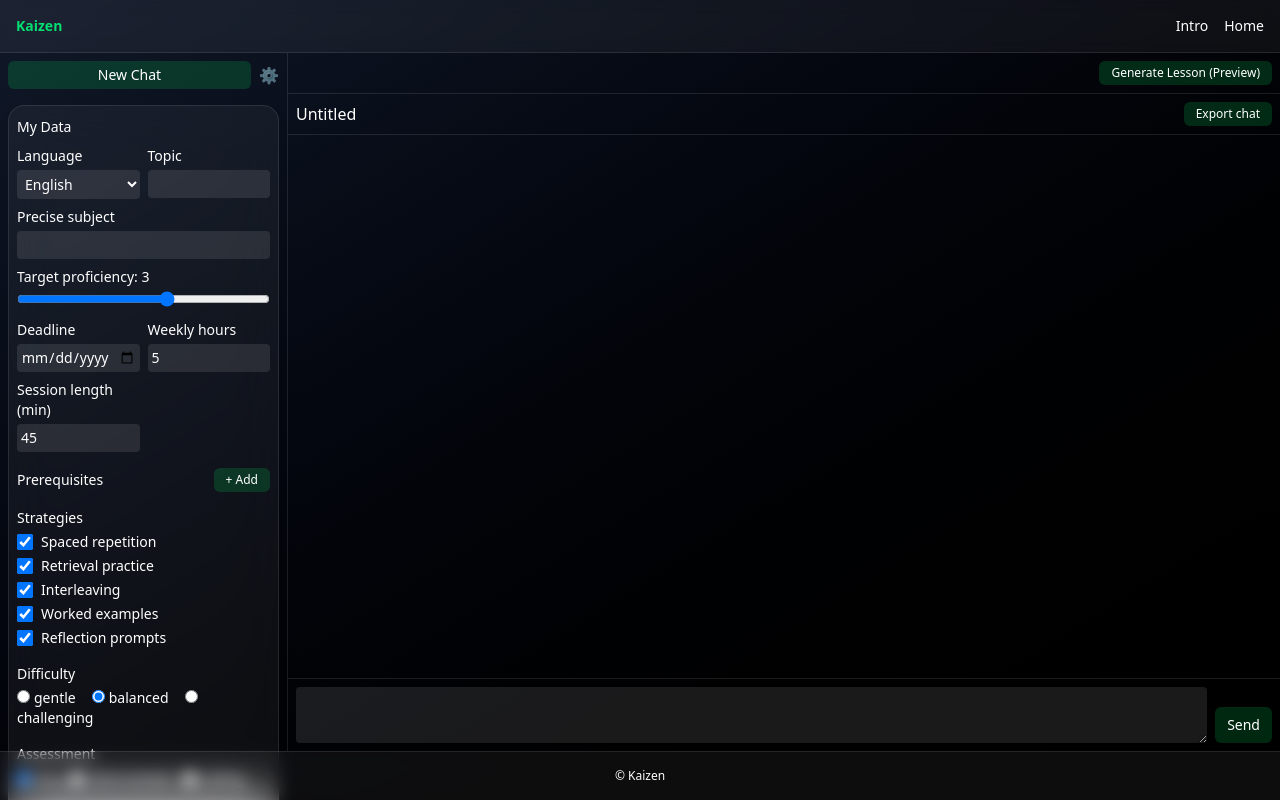
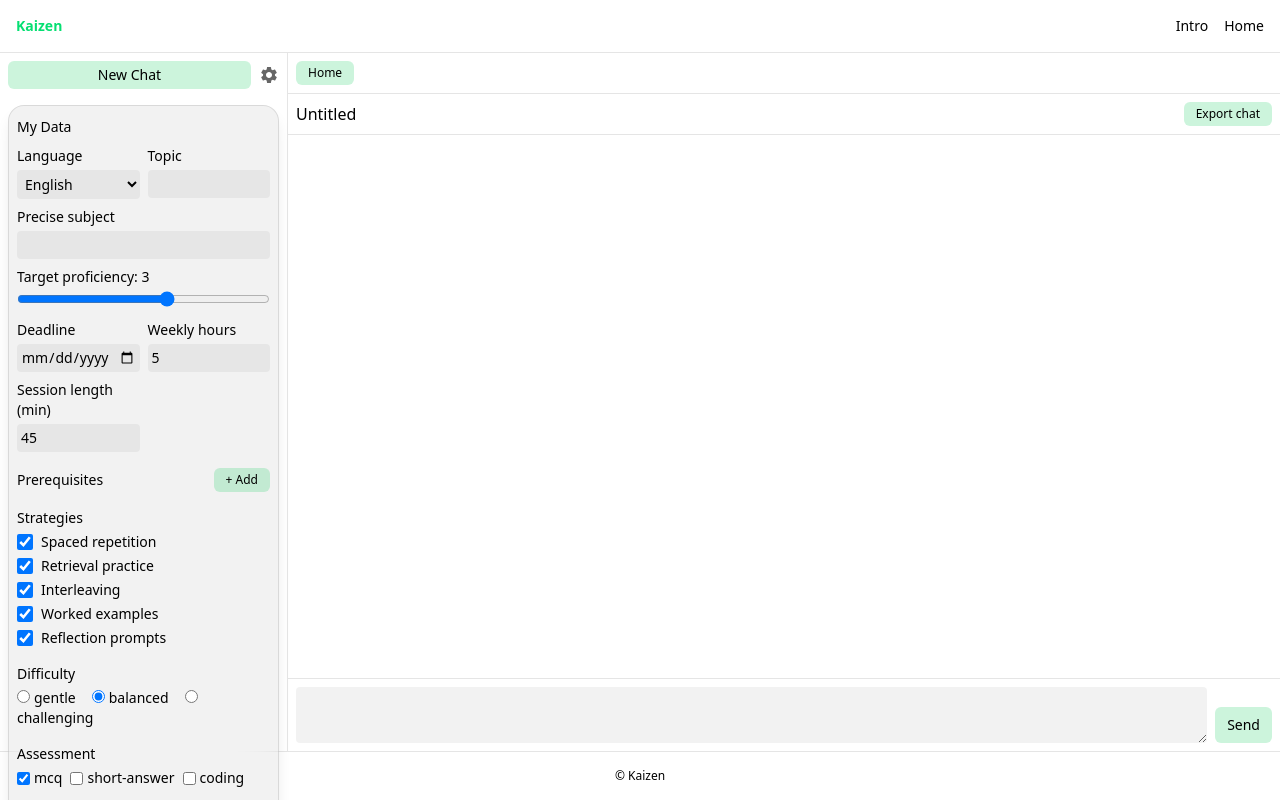
Before and after one commit to NolanEssertaize/portfolio-front, a Next.js app: page /kaizen/home in a window 1280 px wide. Both pictures are taken after a click on the button "My Data". Shown: the top 800 px of the page. Built offline with nearby package versions, Linux system fonts and the light colour scheme.

Commit message:
refactor: restyle kaizen home

```diff
--- a/package.json
+++ b/package.json
@@ -22,6 +22,7 @@
         "react": "^19.0.0",
         "react-dom": "^19.0.0",
         "react-markdown": "^10.1.0",
+        "react-icons": "^4.12.0",
         "zod": "^3.25.67"
     },
     "devDependencies": {
--- a/src/app/kaizen/home/page.tsx
+++ b/src/app/kaizen/home/page.tsx
@@ -4,8 +4,8 @@ import Link from 'next/link';
 
 export default function KaizenHomePage() {
   return (
-    <div className="h-screen flex flex-col bg-gradient-to-br from-gray-900 to-black text-white font-sans">
-      <header className="border-b border-white/10 bg-white/5 backdrop-blur">
+    <div className="h-screen flex flex-col bg-white text-black font-sans">
+      <header className="border-b border-black/10 bg-white">
         <nav className="mx-auto max-w-7xl flex justify-between p-4 text-sm">
           <Link href="/kaizen/home" className="font-bold text-green-400">Kaizen</Link>
           <div className="space-x-4">
@@ -17,7 +17,7 @@ export default function KaizenHomePage() {
       <KaizenProvider>
         <main className="flex flex-1 min-h-0"><ChatHomeShell /></main>
       </KaizenProvider>
-      <footer className="border-t border-white/10 bg-white/5 backdrop-blur p-4 text-center text-xs">© Kaizen</footer>
+      <footer className="border-t border-black/10 bg-white p-4 text-center text-xs">© Kaizen</footer>
     </div>
   );
 }
--- a/src/components/kaizen/ChatHomeShell.tsx
+++ b/src/components/kaizen/ChatHomeShell.tsx
@@ -39,17 +39,17 @@ export default function ChatHomeShell({ initialThreadId }: Props) {
 
   return (
     <div className="flex flex-1 h-full min-h-0">
-      <aside className="hidden md:block w-72 shrink-0 border-r border-white/10 h-full"><Sidebar /></aside>
+      <aside className="hidden md:block w-72 shrink-0 border-r border-black/10 h-full"><Sidebar /></aside>
       <AnimatePresence>
         {drawer && (
-          <motion.aside initial={{ x: -300 }} animate={{ x: 0 }} exit={{ x: -300 }} transition={{ duration: prefersReduced ? 0 : 0.2 }} className="fixed inset-y-0 left-0 z-20 w-72 bg-black/80 backdrop-blur-md border-r border-white/10 md:hidden">
+          <motion.aside initial={{ x: -300 }} animate={{ x: 0 }} exit={{ x: -300 }} transition={{ duration: prefersReduced ? 0 : 0.2 }} className="fixed inset-y-0 left-0 z-20 w-72 bg-white/80 backdrop-blur-md border-r border-black/10 md:hidden">
             <Sidebar onNavigate={() => setDrawer(false)} />
           </motion.aside>
         )}
       </AnimatePresence>
       <div className="flex-1 flex flex-col min-h-0">
-        <div className="flex justify-end p-2 border-b border-white/10">
-          <Button onClick={handleGenerate} className="text-xs px-2 py-1">Generate Lesson (Preview)</Button>
+        <div className="flex justify-start p-2 border-b border-black/10">
+          <Button onClick={handleGenerate} className="text-xs px-2 py-1">Home</Button>
         </div>
         <ChatPane onOpenSidebar={() => setDrawer(true)} />
       </div>
--- a/src/components/kaizen/ChatPane.tsx
+++ b/src/components/kaizen/ChatPane.tsx
@@ -43,10 +43,10 @@ export default function ChatPane({ onOpenSidebar }: Props) {
 
   return (
     <div className="flex h-full flex-col min-h-0">
-      <div className="flex items-center gap-2 border-b border-white/10 p-2">
+      <div className="flex items-center gap-2 border-b border-black/10 p-2">
         <button className="md:hidden" aria-label="Open sidebar" onClick={onOpenSidebar}>☰</button>
         {editing ? (
-          <input value={title} onChange={e => setTitle(e.target.value)} onBlur={() => { setEditing(false); if (thread) renameThread(thread.id, title || 'Untitled'); }} className="flex-1 rounded bg-white/10 p-1" autoFocus />
+          <input value={title} onChange={e => setTitle(e.target.value)} onBlur={() => { setEditing(false); if (thread) renameThread(thread.id, title || 'Untitled'); }} className="flex-1 rounded bg-black/5 p-1" autoFocus />
         ) : (
           <h2 className="flex-1 truncate" onClick={() => setEditing(true)}>{thread?.title || 'Untitled'}</h2>
         )}
@@ -54,7 +54,7 @@ export default function ChatPane({ onOpenSidebar }: Props) {
       </div>
       <div className="flex-1 overflow-y-auto p-4 space-y-4">
         {msgs.map(m => (
-          <div key={m.id} className={`max-w-prose rounded px-3 py-2 text-sm ${m.role === 'user' ? 'ml-auto bg-green-500/20' : 'bg-white/10'}`}>
+          <div key={m.id} className={`max-w-prose rounded px-3 py-2 text-sm ${m.role === 'user' ? 'ml-auto bg-green-500/20' : 'bg-black/5'}`}>
             <div>{m.content}</div>
             <div className="mt-1 text-[10px] opacity-50">{new Date(m.createdAt).toLocaleTimeString()}</div>
           </div>
@@ -62,8 +62,8 @@ export default function ChatPane({ onOpenSidebar }: Props) {
         {showNudge && <div className="text-xs text-yellow-200">Select a topic or continue with “Start the topic”.</div>}
         <div ref={bottomRef} />
       </div>
-      <form onSubmit={e => { e.preventDefault(); send(); }} className="border-t border-white/10 p-2 flex items-end gap-2">
-        <textarea value={input} onChange={e => setInput(e.target.value)} aria-label="Message" onKeyDown={e => { if (e.key === 'Enter' && !e.shiftKey && !(e.nativeEvent as KeyboardEvent).isComposing) { e.preventDefault(); send(); } }} className="flex-1 rounded bg-white/10 p-2 text-sm" rows={2} />
+      <form onSubmit={e => { e.preventDefault(); send(); }} className="border-t border-black/10 p-2 flex items-end gap-2">
+        <textarea value={input} onChange={e => setInput(e.target.value)} aria-label="Message" onKeyDown={e => { if (e.key === 'Enter' && !e.shiftKey && !(e.nativeEvent as KeyboardEvent).isComposing) { e.preventDefault(); send(); } }} className="flex-1 rounded bg-black/5 p-2 text-sm" rows={2} />
         <Button type="submit" className="px-3 py-2">Send</Button>
       </form>
     </div>
--- a/src/components/kaizen/MyDataPanel.tsx
+++ b/src/components/kaizen/MyDataPanel.tsx
@@ -18,21 +18,21 @@ export default function MyDataPanel() {
   return (
     <div className="space-y-4 text-sm">
       <div className="grid grid-cols-2 gap-2">
-        <label><span className="block mb-1">Language</span><select value={profile.language} onChange={e=>setProfile({language:e.target.value as 'en'|'fr'})} className="w-full rounded bg-white/10 p-1"><option value="en">English</option><option value="fr">Français</option></select></label>
-        <label><span className="block mb-1">Topic</span><input value={profile.topic} onChange={e=>setProfile({topic:e.target.value})} className="w-full rounded bg-white/10 p-1"/></label>
-        <label className="col-span-2"><span className="block mb-1">Precise subject</span><input value={profile.preciseSubject||''} onChange={e=>setProfile({preciseSubject:e.target.value})} className="w-full rounded bg-white/10 p-1"/></label>
+        <label><span className="block mb-1">Language</span><select value={profile.language} onChange={e=>setProfile({language:e.target.value as 'en'|'fr'})} className="w-full rounded bg-black/5 p-1"><option value="en">English</option><option value="fr">Français</option></select></label>
+        <label><span className="block mb-1">Topic</span><input value={profile.topic} onChange={e=>setProfile({topic:e.target.value})} className="w-full rounded bg-black/5 p-1"/></label>
+        <label className="col-span-2"><span className="block mb-1">Precise subject</span><input value={profile.preciseSubject||''} onChange={e=>setProfile({preciseSubject:e.target.value})} className="w-full rounded bg-black/5 p-1"/></label>
         <label className="col-span-2"><span className="block mb-1">Target proficiency: {profile.targetProficiency}</span><input type="range" min={0} max={5} value={profile.targetProficiency} onChange={e=>setProfile({targetProficiency:Number(e.target.value) as ProficiencyScale})} className="w-full"/></label>
-        <label><span className="block mb-1">Deadline</span><input type="date" value={profile.deadlineISO||''} onChange={e=>setProfile({deadlineISO:e.target.value})} className="w-full rounded bg-white/10 p-1"/></label>
-        <label><span className="block mb-1">Weekly hours</span><input type="number" min={1} max={30} value={profile.weeklyHours} onChange={e=>setProfile({weeklyHours:Number(e.target.value)})} className="w-full rounded bg-white/10 p-1"/></label>
-        <label><span className="block mb-1">Session length (min)</span><input type="number" min={15} max={120} step={5} value={profile.sessionLengthMin} onChange={e=>setProfile({sessionLengthMin:Number(e.target.value)})} className="w-full rounded bg-white/10 p-1"/></label>
+        <label><span className="block mb-1">Deadline</span><input type="date" value={profile.deadlineISO||''} onChange={e=>setProfile({deadlineISO:e.target.value})} className="w-full rounded bg-black/5 p-1"/></label>
+        <label><span className="block mb-1">Weekly hours</span><input type="number" min={1} max={30} value={profile.weeklyHours} onChange={e=>setProfile({weeklyHours:Number(e.target.value)})} className="w-full rounded bg-black/5 p-1"/></label>
+        <label><span className="block mb-1">Session length (min)</span><input type="number" min={15} max={120} step={5} value={profile.sessionLengthMin} onChange={e=>setProfile({sessionLengthMin:Number(e.target.value)})} className="w-full rounded bg-black/5 p-1"/></label>
       </div>
       <div>
         <div className="flex items-center justify-between mb-1"><span>Prerequisites</span><Button type="button" onClick={addPrereq} className="px-2 py-0 text-xs">+ Add</Button></div>
-        {profile.priorKnowledge.map((p,i)=>(<div key={i} className="mb-2 flex gap-2 text-xs"><input value={p.name} onChange={e=>updatePrereq(i,{name:e.target.value})} placeholder="Name" className="flex-1 rounded bg-white/10 p-1"/><input type="number" min={0} max={5} value={p.selfRatedMastery} onChange={e=>updatePrereq(i,{selfRatedMastery:Number(e.target.value) as ProficiencyScale})} className="w-14 rounded bg-white/10 p-1"/><input value={p.notes||''} onChange={e=>updatePrereq(i,{notes:e.target.value})} placeholder="Notes" className="flex-1 rounded bg-white/10 p-1"/><Button type="button" onClick={()=>removePrereq(i)} className="px-2 py-0 text-xs bg-red-500/30">×</Button></div>))}
+        {profile.priorKnowledge.map((p,i)=>(<div key={i} className="mb-2 flex gap-2 text-xs"><input value={p.name} onChange={e=>updatePrereq(i,{name:e.target.value})} placeholder="Name" className="flex-1 rounded bg-black/5 p-1"/><input type="number" min={0} max={5} value={p.selfRatedMastery} onChange={e=>updatePrereq(i,{selfRatedMastery:Number(e.target.value) as ProficiencyScale})} className="w-14 rounded bg-black/5 p-1"/><input value={p.notes||''} onChange={e=>updatePrereq(i,{notes:e.target.value})} placeholder="Notes" className="flex-1 rounded bg-black/5 p-1"/><Button type="button" onClick={()=>removePrereq(i)} className="px-2 py-0 text-xs bg-red-500/30">×</Button></div>))}
       </div>
       <fieldset className="space-y-1"><legend className="font-medium">Strategies</legend>{strategies.map(([k,l,t])=>(<label key={k} className="flex items-center gap-2" title={t}><input type="checkbox" checked={profile.strategies[k]} onChange={e=>setProfile({strategies:{...profile.strategies,[k]:e.target.checked}})} className="h-4 w-4 rounded"/><span>{l}</span></label>))}</fieldset>
       <fieldset className="space-x-4"><legend className="font-medium mb-1">Difficulty</legend>{(['gentle','balanced','challenging'] as const).map(d=>(<label key={d} className="text-sm"><input type="radio" name="difficulty" value={d} checked={profile.difficultyPreference===d} onChange={e=>setProfile({difficultyPreference:e.target.value as typeof d})} className="mr-1"/>{d}</label>))}</fieldset>
-      <fieldset className="space-y-1"><legend className="font-medium">Assessment</legend><div className="flex flex-wrap gap-2">{formats.map(f=>(<label key={f} className="flex items-center gap-1"><input type="checkbox" checked={profile.assessmentPrefs.format.includes(f)} onChange={e=>{const list=profile.assessmentPrefs.format;const next=e.target.checked?[...list,f]:list.filter(x=>x!==f);setProfile({assessmentPrefs:{...profile.assessmentPrefs,format:next}});}}/><span>{f}</span></label>))}</div><label className="block"><span className="mr-2">Micro-quiz every (min)</span><input type="number" min={4} max={15} value={profile.assessmentPrefs.microQuizEveryMin} onChange={e=>setProfile({assessmentPrefs:{...profile.assessmentPrefs,microQuizEveryMin:Number(e.target.value)}})} className="w-20 rounded bg-white/10 p-1"/></label></fieldset>
+      <fieldset className="space-y-1"><legend className="font-medium">Assessment</legend><div className="flex flex-wrap gap-2">{formats.map(f=>(<label key={f} className="flex items-center gap-1"><input type="checkbox" checked={profile.assessmentPrefs.format.includes(f)} onChange={e=>{const list=profile.assessmentPrefs.format;const next=e.target.checked?[...list,f]:list.filter(x=>x!==f);setProfile({assessmentPrefs:{...profile.assessmentPrefs,format:next}});}}/><span>{f}</span></label>))}</div><label className="block"><span className="mr-2">Micro-quiz every (min)</span><input type="number" min={4} max={15} value={profile.assessmentPrefs.microQuizEveryMin} onChange={e=>setProfile({assessmentPrefs:{...profile.assessmentPrefs,microQuizEveryMin:Number(e.target.value)}})} className="w-20 rounded bg-black/5 p-1"/></label></fieldset>
       <fieldset className="space-y-1"><legend className="font-medium">Accessibility</legend>{accessibility.map(([k,l])=>(<label key={k} className="flex items-center gap-2"><input type="checkbox" checked={profile.accessibility?.[k as keyof typeof profile.accessibility]||false} onChange={e=>setProfile({accessibility:{...profile.accessibility,[k]:e.target.checked}})} className="h-4 w-4 rounded"/><span>{l}</span></label>))}</fieldset>
       <div><label className="block mb-1">Preview JSON</label><textarea readOnly value={preview} className="w-full h-40 rounded bg-black/50 p-2 font-mono text-xs"/><Button type="button" onClick={()=>navigator.clipboard.writeText(preview)} className="mt-1 px-2 py-1 text-xs">Copy JSON</Button></div>
     </div>
--- a/src/components/kaizen/Sidebar.tsx
+++ b/src/components/kaizen/Sidebar.tsx
@@ -5,7 +5,8 @@ import { motion, AnimatePresence, useReducedMotion } from 'framer-motion';
 import { useKaizen } from './KaizenContext';
 import MyDataPanel from './MyDataPanel';
 import { routes } from './routes';
-import { Button, GlassCard, Icon } from './ui';
+import { Button, GlassCard } from './ui';
+import { MdSettings } from 'react-icons/md';
 
 type Props = { onNavigate?: () => void };
 
@@ -57,9 +58,9 @@ export default function Sidebar({ onNavigate }: Props) {
         </Button>
         <button
           aria-label="Settings"
-          className="ml-2 text-white/60 hover:text-white"
+          className="ml-2 text-black/60 hover:text-black"
         >
-          <Icon>⚙️</Icon>
+          <MdSettings size={20} />
         </button>
       </div>
       <ul className="flex-1 overflow-y-auto px-2">
@@ -68,11 +69,11 @@ export default function Sidebar({ onNavigate }: Props) {
             <button
               onClick={() => openThread(t.id)}
               className={`w-full rounded px-2 py-1 text-left text-sm ${
-                activeThreadId === t.id ? 'bg-white/10 text-green-400' : 'hover:bg-white/5'
+                activeThreadId === t.id ? 'bg-green-500/10 text-green-600' : 'hover:bg-black/5'
               }`}
             >
               <div className="truncate">{t.title || 'Untitled'}</div>
-              <div className="text-xs text-white/50">{relative(t.createdAt)}</div>
+              <div className="text-xs text-black/50">{relative(t.createdAt)}</div>
             </button>
           </li>
         ))}
@@ -104,7 +105,7 @@ export default function Sidebar({ onNavigate }: Props) {
                 animate={{ opacity: 1 }}
                 exit={{ opacity: 0 }}
                 transition={{ duration: prefersReduced ? 0 : 0.2 }}
-                className="mt-2 text-xs text-white/70 space-y-1"
+                className="mt-2 text-xs text-black/70 space-y-1"
               >
                 <div>{profile.topic || 'No topic'}</div>
                 <div>Level {profile.targetProficiency}</div>
--- a/src/components/kaizen/ui.tsx
+++ b/src/components/kaizen/ui.tsx
@@ -6,7 +6,7 @@ const neon = 'focus-visible:outline-none focus-visible:ring-2 focus-visible:ring
 export function GlassCard({ className = '', ...props }: React.HTMLAttributes<HTMLDivElement>) {
   return (
     <div
-      className={`bg-white/5 backdrop-blur-xl border border-white/10 rounded-2xl shadow-lg ${className}`}
+      className={`bg-black/5 backdrop-blur-xl border border-black/10 rounded-2xl shadow-lg ${className}`}
       {...props}
     />
   );
```
Also changed, not shown: 1 other file (tests, documents, lock files or other folders).
